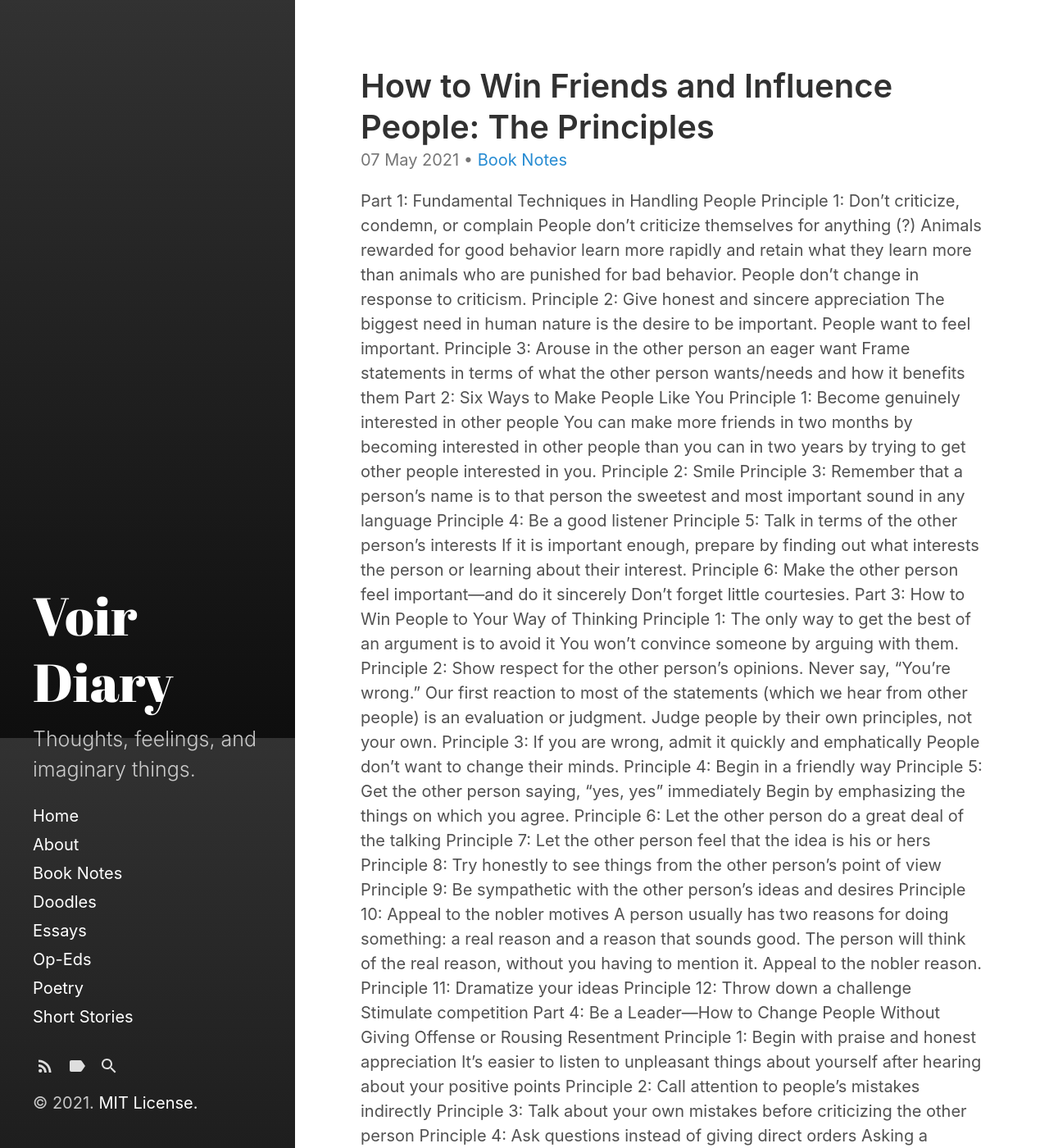
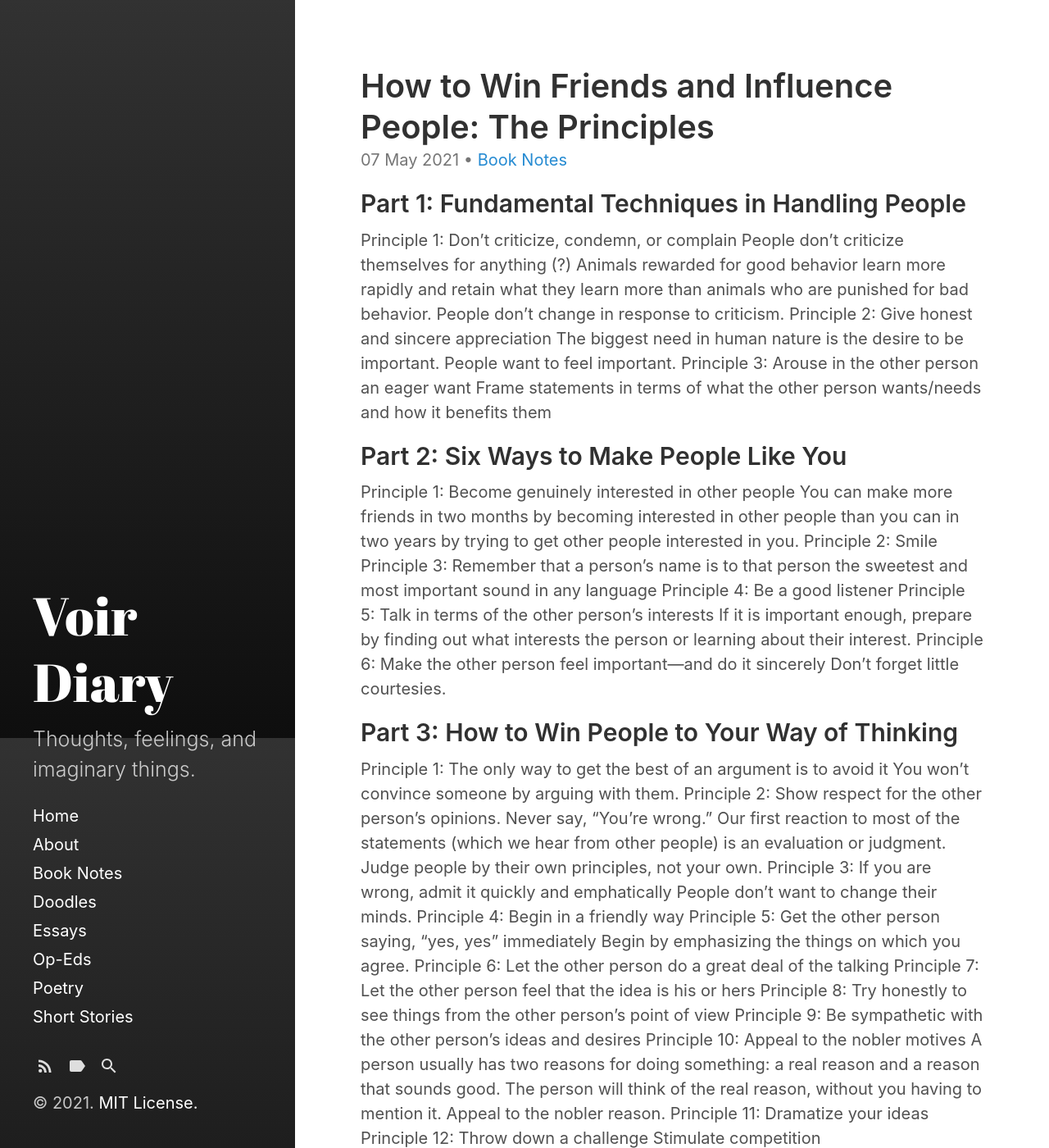
Before and after one commit to VoirDiary/VoirDiary, a Jekyll site: the page built from _posts/2021-05-07-How-To-Win-Friends.md, in a window 1280 px wide and 1400 px high. Shown: the whole window at 82% size. Built offline with Jekyll 4.4.1, drawn with Linux system fonts in a browser that asks for light colours; some of the changed text lies outside the part shown.

Commit message:
Update 2021-05-07-How-To-Win-Friends.md

```diff
--- a/_posts/2021-05-07-How-To-Win-Friends.md
+++ b/_posts/2021-05-07-How-To-Win-Friends.md
@@ -10,7 +10,7 @@
   - Psychology
 ---
 
-Part 1: Fundamental Techniques in Handling People
+## Part 1: Fundamental Techniques in Handling People
 Principle 1: Don’t criticize, condemn, or complain
 People don’t criticize themselves for anything (?)
 Animals rewarded for good behavior learn more rapidly and retain what they learn more than animals who are punished for bad behavior.
@@ -20,7 +20,8 @@
 People want to feel important.
 Principle 3: Arouse in the other person an eager want
 Frame statements in terms of what the other person wants/needs and how it benefits them
-Part 2: Six Ways to Make People Like You
+
+## Part 2: Six Ways to Make People Like You
 Principle 1: Become genuinely interested in other people
 You can make more friends in two months by becoming interested in other people than you can in two years by trying to get other people interested in you.
 Principle 2: Smile
@@ -30,7 +31,8 @@
 If it is important enough, prepare by finding out what interests the person or learning about their interest.
 Principle 6: Make the other person feel important—and do it sincerely
 Don’t forget little courtesies.
-Part 3: How to Win People to Your Way of Thinking
+
+## Part 3: How to Win People to Your Way of Thinking
 Principle 1: The only way to get the best of an argument is to avoid it
 You won’t convince someone by arguing with them.
 Principle 2: Show respect for the other person’s opinions. Never say, “You’re wrong.”
@@ -51,7 +53,8 @@
 Principle 11: Dramatize your ideas
 Principle 12: Throw down a challenge
 Stimulate competition
-Part 4: Be a Leader—How to Change People Without Giving Offense or Rousing Resentment
+
+## Part 4: Be a Leader—How to Change People Without Giving Offense or Rousing Resentment
 Principle 1: Begin with praise and honest appreciation
 It’s easier to listen to unpleasant things about yourself after hearing about your positive points
 Principle 2: Call attention to people’s mistakes indirectly
```
